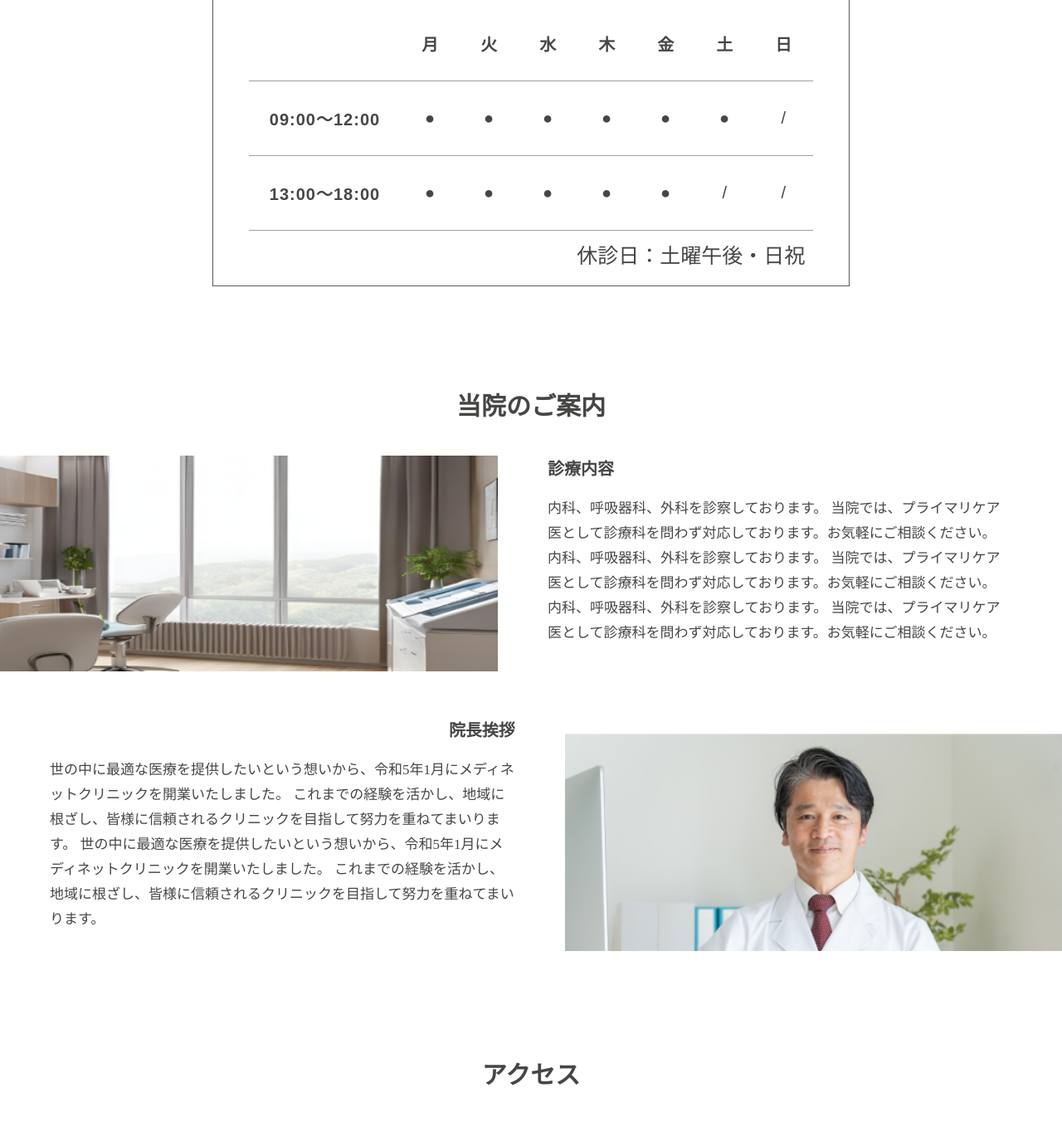
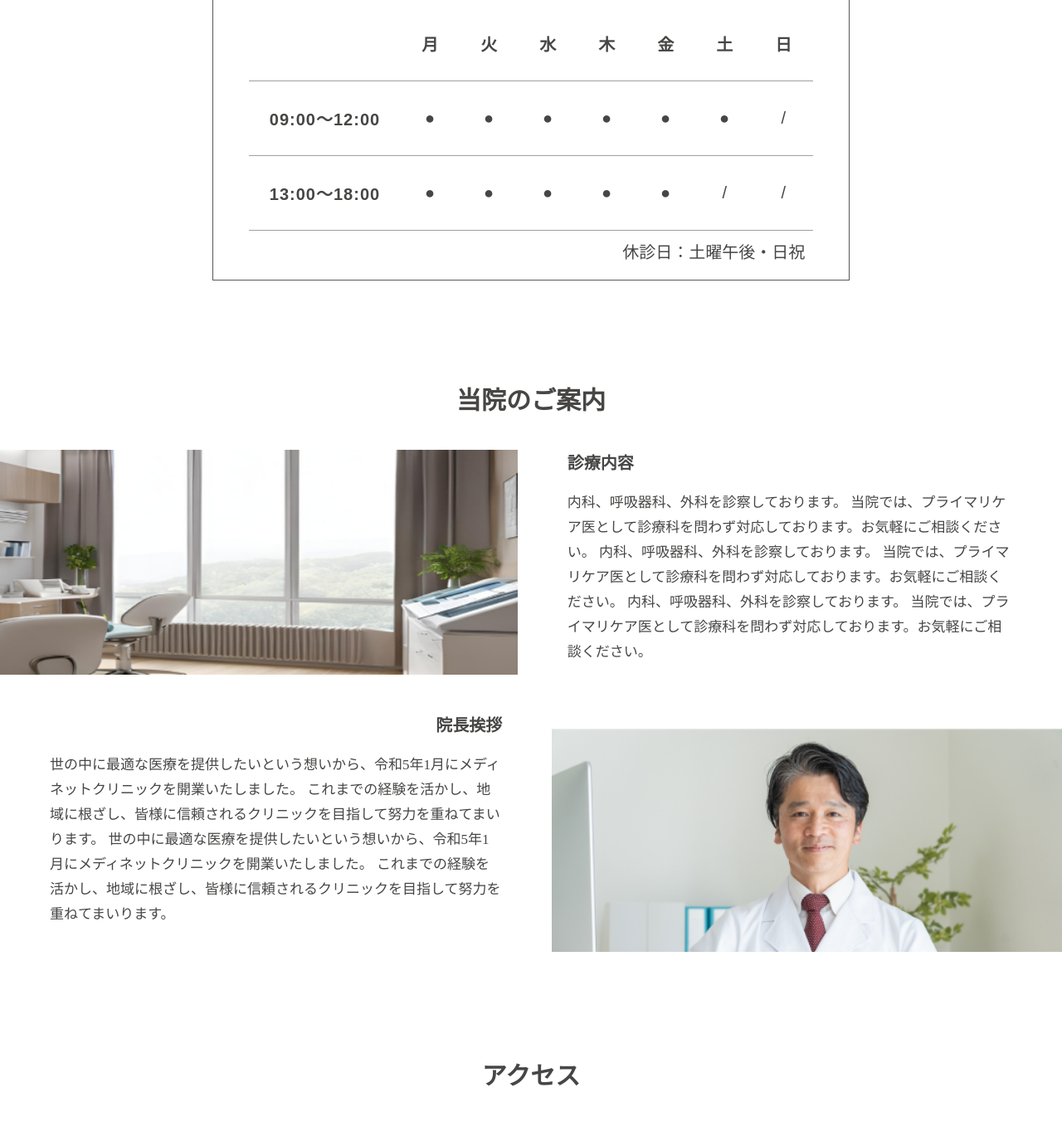
Before and after one commit to Uchiborii/Clinic-HP, a plain HTML site: page index.html in a window 1280 px wide. Shown: the part 1232-2584 px from the top of the page at 83% size. Drawn offline with nearby package versions, Linux system fonts and the light colour scheme; no server answers; a web font is replaced by a local one.

Commit message:
fix:当院のご案内の余白調整#6

```diff
--- a/css/style.css
+++ b/css/style.css
@@ -577,7 +577,7 @@ details[open] summary {
   }
 
   .date {
-    font-size: 125%;
+    font-size: 100%;
   }
 
 
@@ -645,12 +645,12 @@ padding: 0;
   }
 
 img.char-img{
-	width: 3500px;
+	width: 3800px;
 	height: auto;
 }
 
 	img.doctor-img{
-		width: 3600px;
+		width: 3800px;
 		height: auto;
 	}
 
@@ -662,6 +662,7 @@ img.char-img{
 
 	.doctor-area{
 		flex-direction: row-reverse;
+		margin-top: 40px;
 	}
 
 	.message-top {
```
